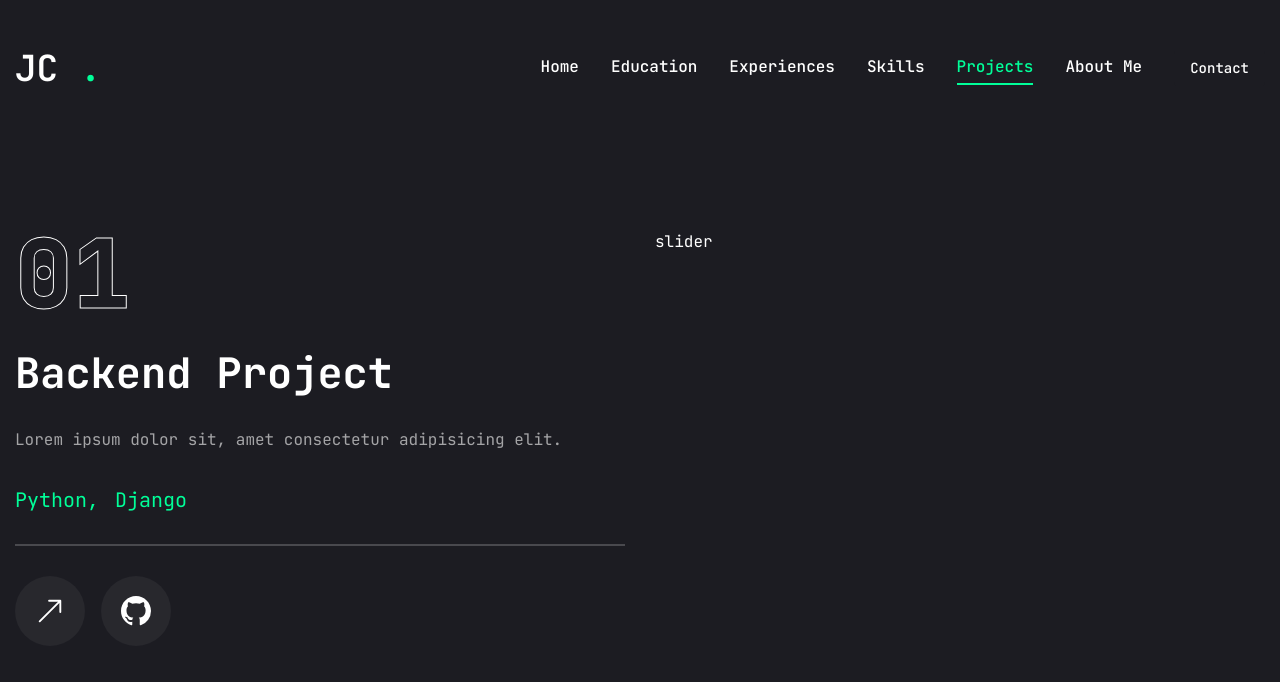
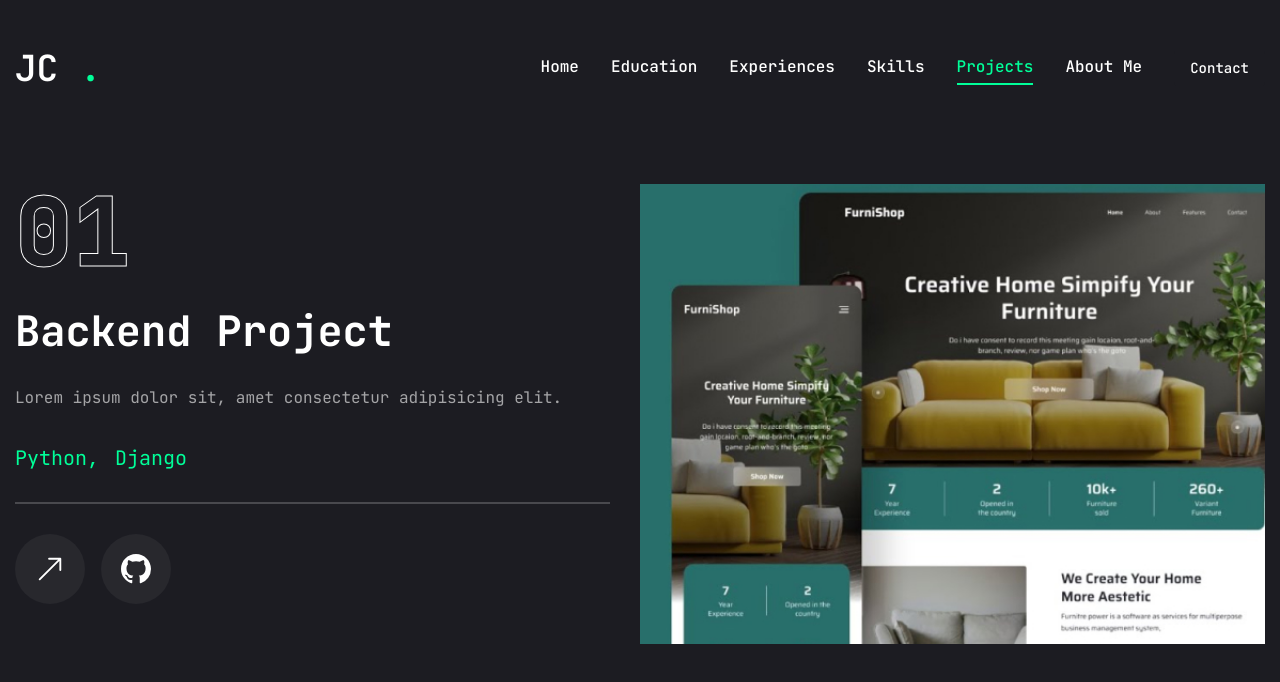
Before and after one commit to JeffersonCanuto/jefferson-portfolio, a Next.js app: page /projects in a window 1280 px wide. Shown: the top 682 px of the page. Built offline with nearby package versions, Linux system fonts and the light colour scheme.

Commit message:
feat: implement swiper feature in projects page

```diff
--- a/src/app/projects/page.jsx
+++ b/src/app/projects/page.jsx
@@ -25,8 +25,34 @@ const projects = [
         title: "BT Real Estate app",
         description: "Lorem ipsum dolor sit, amet consectetur adipisicing elit.",
         stack: [
-            { name: "Python" },
-            { name: "Django" }
+            {
+                index: 1,
+                name: "Python"
+            },
+            {
+                index: 2,
+                name: "Django"
+            }
+        ],
+        image: "/assets/work/thumb1.png",
+        live: "",
+        github: "https://github.com/JeffersonCanuto/Btre-App"
+    },
+    {
+        index: 2,
+        num: '02',
+        category: 'Devops',
+        title: "Banco do Brasil",
+        description: "E issai",
+        stack: [
+            {
+                index: 1,
+                name: "JavaScript"
+            },
+            {
+                index: 2,
+                name: "TypeScript"
+            }
         ],
         image: "/assets/work/thumb1.png",
         live: "",
@@ -37,10 +63,28 @@ const projects = [
 function Projects() {
     const [ project, setProject ] = useState(projects[0]);
 
+    const handleSlide = swiper => {
+        // Get current slide index
+        const currentIndex = swiper.activeIndex;
+
+        console.log(currentIndex);
+        // Update project state based on current slide index
+        setProject(projects[currentIndex]);
+    }
+
     return (
         <motion.section
             initial={{ opacity: 0 }}
-            animate={{ opacity: 1 }}
+            animate={
+                {
+                    opacity: 1,
+                    transition: {
+                        delay: 2.4,
+                        duration: 0.4,
+                        ease: "easeIn"
+                    }
+                }
+            }
             className="min-h-[80vh] flex flex-col justify-center py-12 xl:px-0"
         >
             <div className="container mx-auto">
@@ -99,7 +143,37 @@ function Projects() {
                             </div>
                         </div>
                     </div>
-                    <div className="w-full xl:w-[50%]">slider</div>
+                    <div className="w-full xl:w-[50%]">
+                        <Swiper
+                            spaceBetween={30}
+                            slidesPerView={1}
+                            className="xl:h-[520px] mb-12"
+                            onSlideChange={handleSlide}
+                        >
+                            {projects.map(item => {
+                                return (
+                                    <SwiperSlide
+                                        key={item.index}
+                                        className="w-full"
+                                    >
+                                        <div className="h-[460px] relative group flex justify-center items-center bg-pink-50/20">
+                                            {/* Overlay */}
+                                            <div></div>
+                                            {/* Image */}
+                                            <div className="relative w-full h-full">
+                                                <Image
+                                                    src={project.image}
+                                                    fill
+                                                    className="object-cover"
+                                                    alt=""
+                                                />
+                                            </div>
+                                        </div>
+                                    </SwiperSlide>
+                                )
+                            })}
+                        </Swiper>
+                    </div>
                 </div>
             </div>
         </motion.section>
```
